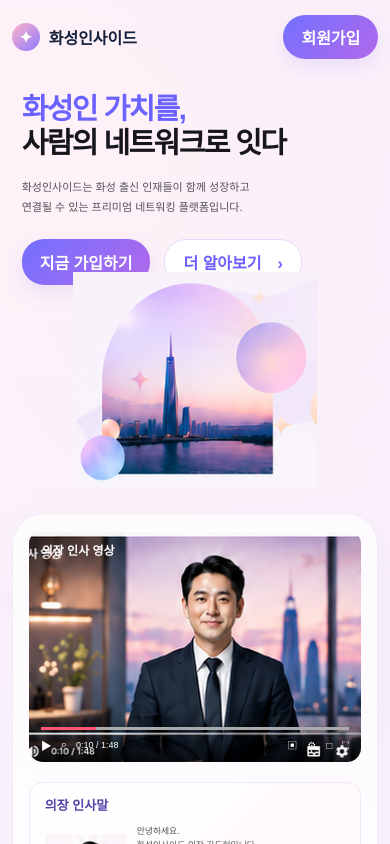
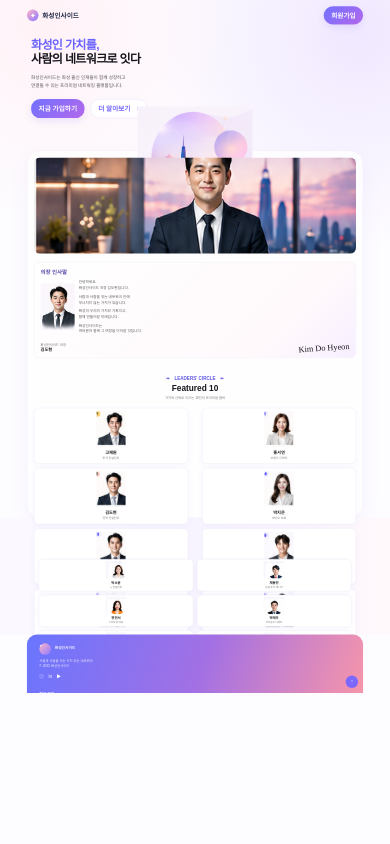
Before and after one commit to motherday79-afk/hwaseong-inside, a Next.js app: page / in a window 390 px wide. Shown: the top 844 px of the page. Built offline with nearby package versions, Linux system fonts and the light colour scheme.

Commit message:
Add files via upload

```diff
--- a/app/page.js
+++ b/app/page.js
@@ -1,9 +1,13 @@
 'use client';
-import { useState } from 'react';
+
+import { useEffect, useState } from 'react';
 import Header from '../components/Header';
 import Footer from '../components/Footer';
 import MemberCard from '../components/MemberCard';
 import { members } from '../data/members';
+
+const BASE_WIDTH = 941;
+const BASE_HEIGHT = 1672;
 
 const news = [
   ['5월 정기 네트워킹 행사 안내','화성인사이드 5월 멤버들과 함께 새로운 연결을 만들어보세요.','2025.05.23','/assets/ui/news-1.png'],
@@ -13,10 +17,23 @@ const news = [
 
 export default function Home(){
   const [more,setMore]=useState(false);
+  const [scale,setScale]=useState(1);
   const featured=members.slice(0,10);
   const regular=members.slice(10);
   const shown=more?regular:regular.slice(0,20);
-  return <>
+
+  useEffect(()=>{
+    const resize=()=>setScale(Math.min(window.innerWidth/BASE_WIDTH,1.45));
+    resize();
+    window.addEventListener('resize',resize);
+    return ()=>window.removeEventListener('resize',resize);
+  },[]);
+
+  const extraHeight = more ? 225 : 0;
+  const canvasHeight = BASE_HEIGHT + extraHeight;
+
+  return <div className="homeStage" style={{width:BASE_WIDTH*scale,height:canvasHeight*scale}}>
+    <div className="homeCanvas" style={{transform:`scale(${scale})`,height:canvasHeight}}>
       <Header/>
       <main id="top">
         <section className="hero wrap" id="about">
@@ -32,12 +49,10 @@ export default function Home(){
           <div className="chairGrid">
             <div className="movie">
               <img src="/assets/ui/chair-video.png" alt="의장 인사 영상"/>
-            <b>의장 인사 영상</b>
-            <div className="movieBottom"><i></i><div><span>▶</span><span>⌕</span><small>0:10 / 1:48</small><em>▣　⚙　□　⛶</em></div></div>
             </div>
             <div className="messageBox">
               <h3>의장 인사말</h3>
-            <div className="messageBody"><img src="/assets/ui/chair-portrait.png" alt="의장"/><div><p>안녕하세요.<br/>화성인사이드 의장 김도현입니다.</p><p>사람과 사람을 잇는 네트워크 안에 무너지지 않는 가치가 있습니다.</p><p>화성의 우리의 가치와 기회이고,<br/>함께 만들어갈 미래입니다.</p><p>화성인사이드는 여러분과 함께 그 여정을 이어갈 것입니다.</p></div></div>
+              <div className="messageBody"><img src="/assets/ui/chair-portrait.png" alt="의장"/><div><p>안녕하세요.<br/>화성인사이드 의장 김도현입니다.</p><p>사람과 사람을 잇는 네트워크 안에<br/>무너지지 않는 가치가 있습니다.</p><p>화성의 우리의 가치와 기회이고,<br/>함께 만들어갈 미래입니다.</p><p>화성인사이드는<br/>여러분과 함께 그 여정을 이어갈 것입니다.</p></div></div>
               <div className="signRow"><small>화성인사이드 의장<br/><strong>김도현</strong></small><span>Kim Do Hyeon</span></div>
             </div>
           </div>
@@ -51,12 +66,13 @@ export default function Home(){
           </div>
         </section>
 
-      <section className="membersZone" id="community"><div className="wrap membersInner">
+        <section className={`membersZone ${more?'expanded':''}`} id="community"><div className="wrap membersInner">
           <div className="rowTitle memberTitle"><div><small>👥 멤버</small><h2>40인 멤버</h2><p>각 분야에서 빛나는 화성인사이드 멤버를 소개합니다.</p></div><a>전체 멤버 보기　›</a></div>
           <div className="regularGrid">{shown.map(m=><MemberCard key={m.id} member={m} compact/>)}</div>
           <button className="moreBtn" onClick={()=>setMore(v=>!v)}>{more?'접기':'더 보기'}　{more?'⌃':'⌄'}</button>
         </div></section>
       </main>
       <Footer/>
-  </>
+    </div>
+  </div>
 }
--- a/components/MemberCard.js
+++ b/components/MemberCard.js
@@ -1,2 +1,9 @@
 import Avatar from './Avatar';
-export default function MemberCard({member,compact=false}){return <a href={`/members/${member.id}`} className={`memberCard ${compact?'compact':''}`}>{member.featured&&<i className="rank">{member.id}</i>}<Avatar member={member}/><strong>{member.name}</strong><small>{member.job}</small></a>}
+
+export default function MemberCard({member,compact=false}){
+  return <a href={`/members/${member.id}`} className={`memberCard ${compact?'compact':''}`}>
+    <Avatar member={member}/>
+    <strong>{member.name}</strong>
+    <small>{member.job}</small>
+  </a>
+}
```
Also changed, not shown: app/globals.css, 1 other file (tests, documents, lock files or other folders). Lines whose indentation alone changed are shown as unchanged.
